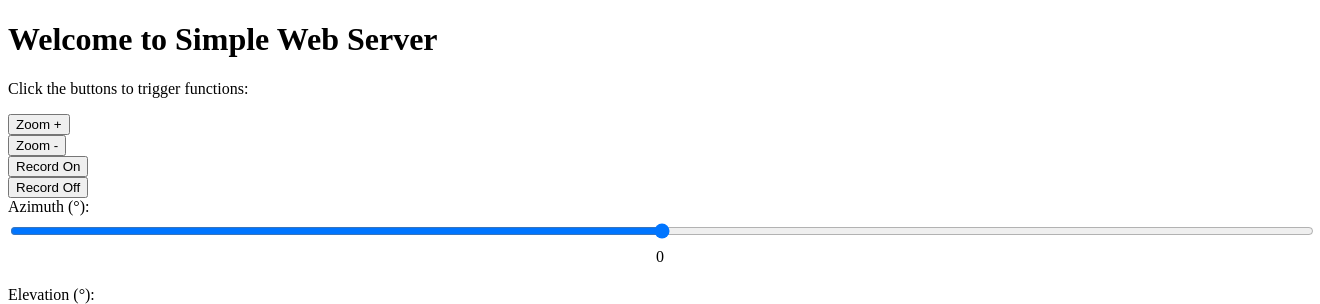
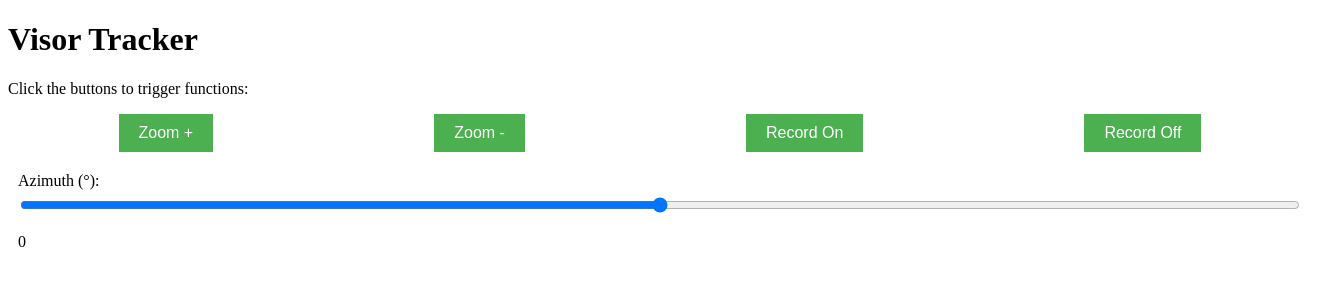
Before and after one commit to YohanHadji/TrackerRPi, a Flask app: template templates/oldIndex.html in a window 1320 px wide. Shown: the top 304 px of the page. Run offline with Flask 3, Linux system fonts and the light colour scheme; the template is opened without the code that fills it, so the values that code supplies are empty; parts of the project's set-up code (start-up, migrations or seed data) failed here and were passed over.

Commit message:
update old camera server

```diff
--- a/templates/oldIndex.html
+++ b/templates/oldIndex.html
@@ -3,8 +3,38 @@
 <head>
     <meta charset="UTF-8">
     <meta name="viewport" content="width=device-width, initial-scale=1.0">
-    <title>Simple Web Server</title>
+    <title>Buscador - Tracker</title>
     <style>
+        .buttons {
+            display: flex;
+            justify-content: space-around;
+            margin-bottom: 20px;
+        }
+
+        .buttons form {
+            margin: 0;
+        }
+
+        .buttons button {
+            background-color: #4CAF50;
+            color: white;
+            padding: 10px 20px;
+            border: none;
+            cursor: pointer;
+            font-size: 16px;
+        }
+
+        .buttons button:hover {
+            background-color: #45a049;
+        }
+
+        .sliders {
+            display: flex;
+            justify-content: space-around;
+            align-items: center;
+            margin-bottom: 20px;
+        }
+
         .sliders div {
             margin-bottom: 20px;
         }
@@ -15,18 +45,44 @@
         }
 
         .sliders input[type="range"] {
-            width: 100%;
+            width: 1280px; /* Same width as the image */
         }
 
-        .sliders p {
-            text-align: center;
-            margin-top: 5px;
+        .vertical-slider-container {
+            display: flex;
+            flex-direction: column;
+            align-items: center;
+            height: 720px; /* Same height as the image */
+        }
+
+        .vertical-slider-container label {
+            writing-mode: vertical-rl;
+            transform: rotate(180deg);
+            margin-bottom: 10px;
+        }
+
+        .vertical-slider {
+            writing-mode: bt-lr; /* IE */
+            -webkit-appearance: slider-vertical; /* WebKit */
+            width: 8px;
+            height: 100%; /* Full height */
+        }
+
+        .camera-feed {
+            display: flex;
+            justify-content: center;
+            align-items: center;
+        }
+
+        .camera-feed img {
+            margin-right: 20px;
         }
     </style>
 </head>
 <body>
-    <h1>Welcome to Simple Web Server</h1>
+    <h1>Visor Tracker </h1>
     <p>Click the buttons to trigger functions:</p>
+    <div class="buttons">
         <form action="/zoom_in" method="post">
             <button type="submit">Zoom +</button>
         </form>
@@ -39,26 +95,25 @@
         <form action="/record_off" method="post">
             <button type="submit">Record Off</button>
         </form>
+    </div>
 
-     <!-- Sliders Container -->
     <div class="sliders">
-        <!-- Radius Slider -->
+        <!-- Azimuth Slider -->
         <div>
             <label for="Azimuth">Azimuth (°):</label>
             <input type="range" id="azm" min="-360" max="360" value="0" step="0.01">
             <p id="azmValue">0</p>
         </div>
+    </div>
 
-        <!-- Lock Radius Slider -->
-        <div>
+    <div class="camera-feed">
+        <img id="live-feed" src="/video_feed" width="1280" height="720">
+        <div class="vertical-slider-container">
             <label for="Elevation">Elevation (°):</label>
-            <input type="range" id="elv" min="-30" max="60" value="0" step="0.01">
+            <input type="range" id="elv" class="vertical-slider" min="-30" max="60" value="0" step="0.01">
             <p id="elvValue">0</p>
         </div>
     </div>
-
-    <h2>Camera Live Feed</h2>
-    <img id="live-feed" src="/video_feed" width="640" height="480">
 
     <script>
         // Function to update the Python variable whenever a slider or dropdown value changes
@@ -79,12 +134,30 @@
                     body: JSON.stringify({ id: controlId, value: controlValue }),
                 });
             });
+
+            // Add mouse wheel event to control
+            control.addEventListener("wheel", function(event) {
+                event.preventDefault();
+                var delta = Math.sign(event.deltaY);
+                var newValue = parseFloat(control.value) + delta * (parseFloat(control.step) || 1);
+                if (newValue >= control.min && newValue <= control.max) {
+                    control.value = newValue;
+                    controlValueDisplay.textContent = control.value;
+
+                    fetch("/update_variable", {
+                        method: "POST",
+                        headers: {
+                            "Content-Type": "application/json",
+                        },
+                        body: JSON.stringify({ id: controlId, value: control.value }),
+                    });
+                }
+            });
         }
 
         // Update the radius sliders
         updateControlValue("azm", "azmValue");
         updateControlValue("elv", "elvValue");
     </script>
-
 </body>
 </html>
```
Also changed, not shown: oldCameraServer.py (+18 -5 lines), 2 other files. Lines whose indentation alone changed are shown as unchanged.
